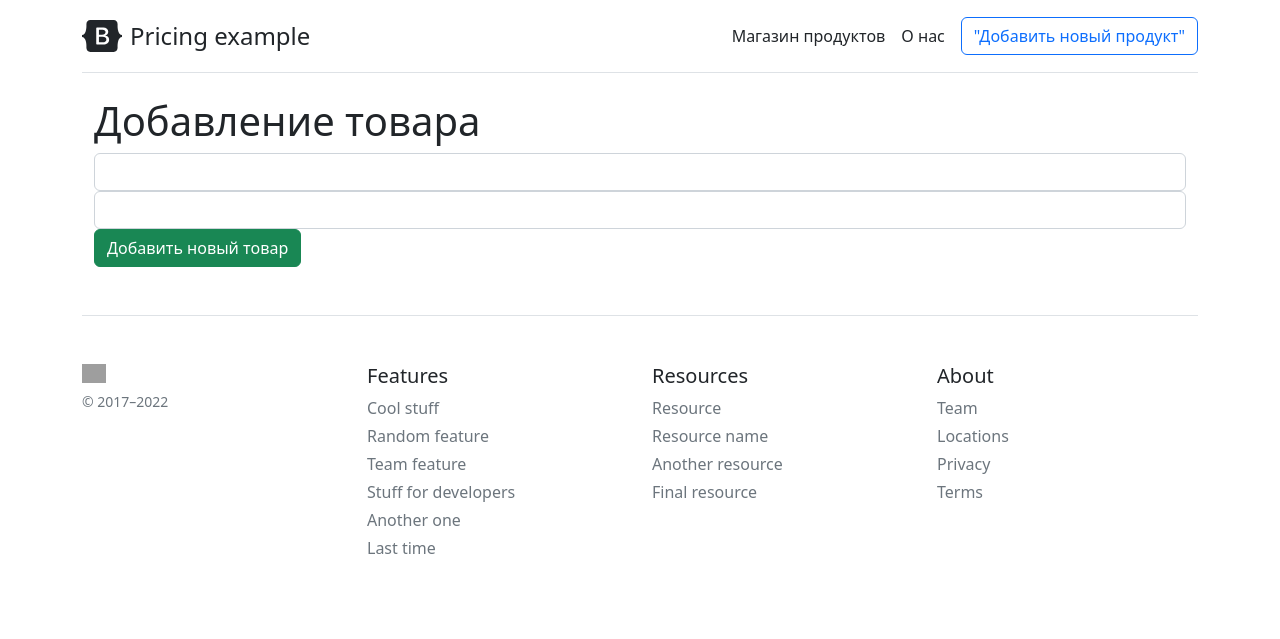
After one commit to KuznecovKirill/WebApplication, a Flask app: page /addProduct in a window 1280 px wide. The commit adds this page. Shown: the top 639 px of the page. Run offline with Flask 2, Linux system fonts and the light colour scheme; grey boxes are pictures that could not be loaded.

Commit message:
Страница с добавлением товара к БД

```diff
--- a/main.py
+++ b/main.py
@@ -2,6 +2,7 @@ from flask import Flask, render_template
 from flask_sqlalchemy import SQLAlchemy
 app = Flask(__name__)
 app.config['SQLALCHEMY_DATABASE_URI'] = 'sqlite:///Магазин.db'
+app.config['SQLALCHEMY_TRACK_MODIFICATIONS'] = False
 db = SQLAlchemy(app)
 
 class Product(db.Model):
@@ -19,5 +20,9 @@ def mainMenu(): #функция главной страницы
 def about():
     return render_template("about.html")
 
+@app.route('/addProduct')
+def addProduct():
+    return render_template("addProduct.html")
+
 if __name__ == "__main__":
     app.run(debug=True)
--- /dev/null
+++ b/templates/addProduct.html
@@ -0,0 +1,16 @@
+{% extends 'base.html' %}
+
+{% block title %}
+<title>Добавление товара</title>
+{% endblock %}
+
+{% block body %}
+<div class="container">
+    <h1>Добавление товара</h1>
+    <form method="post">
+        <input type="text" class="form-control" name="name" id="name">
+        <input type="text" class="form-control" name="price" id="price">
+        <button class="btn btn-success" type="submit">Добавить новый товар</button>
+    </form>
+</div>
+{% endblock %}
--- a/templates/base.html
+++ b/templates/base.html
@@ -29,7 +29,7 @@
             <a class="me-3 py-2 text-dark text-decoration-none" href="/">Магазин продуктов</a>
             <a class="me-3 py-2 text-dark text-decoration-none" href="/about">О нас</a>
           </nav>
-          <a class="btn btn-outline-primary" href="#">"Добавить новый продукт"</a>
+          <a class="btn btn-outline-primary" href="/addProduct">"Добавить новый продукт"</a>
         </div>
 
 
```
